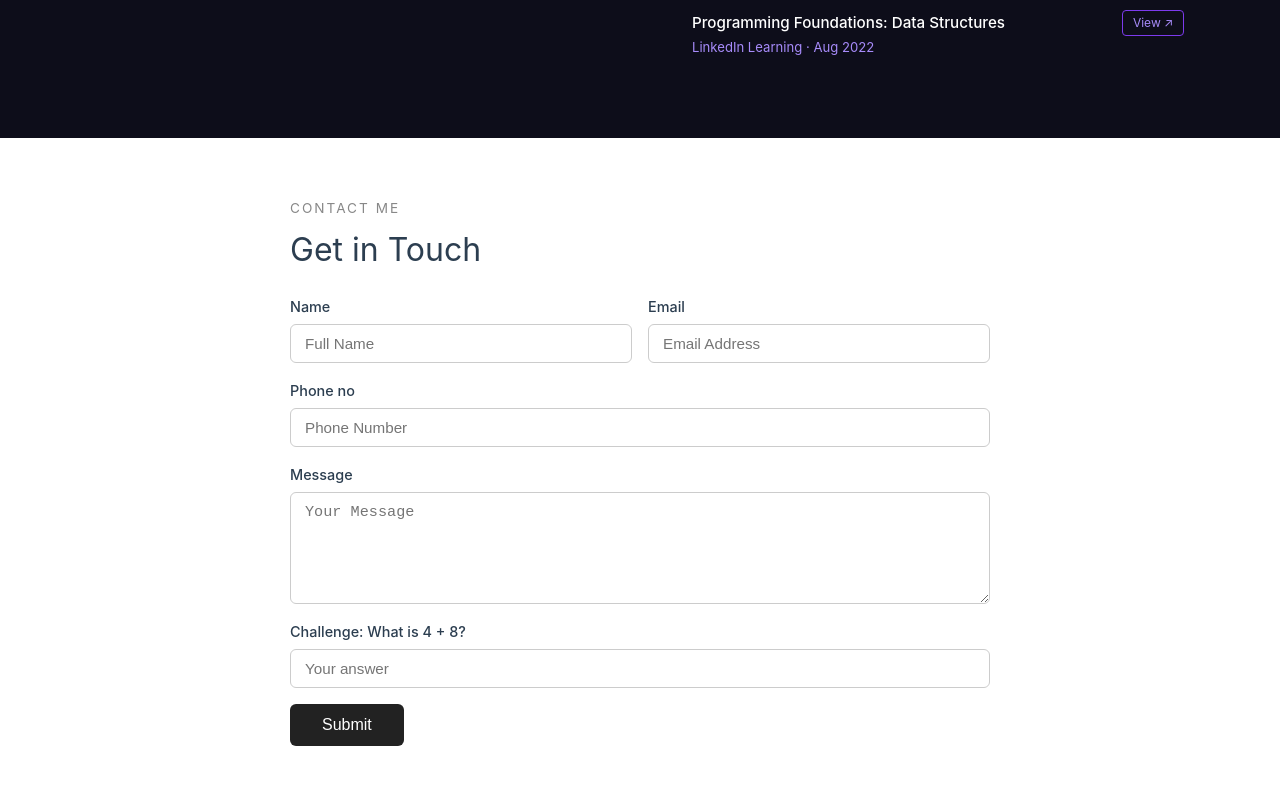
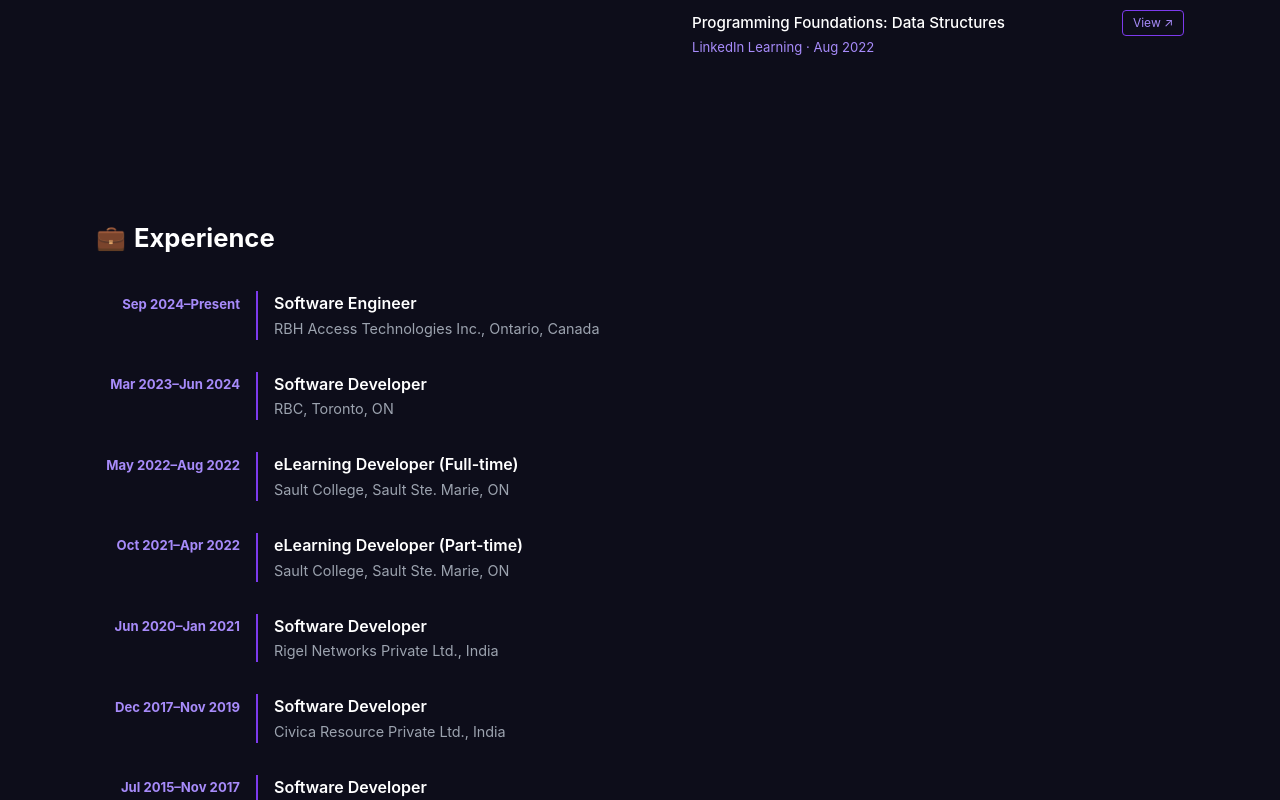
Before and after one commit to vaibhavi20042345/Portfolio, a Vue app: page / in a window 1280 px wide. Shown: the part 1320-2120 px from the top of the page. Built offline with nearby package versions, Linux system fonts and the light colour scheme.

Commit message:
Experience

```diff
--- a/src/App.vue
+++ b/src/App.vue
@@ -5,6 +5,7 @@ import TheWelcome from './components/TheWelcome.vue'
 import Home from './components/Home.vue'
 import Connect from './components/Contact.vue';
 import Education from './components/Education.vue';
+import Experience from './components/Experience.vue';
 </script>
 
 <template>
@@ -20,6 +21,7 @@ import Education from './components/Education.vue';
   <main>
     <Home />
     <Education/>
+    <Experience/>
     <Connect/>
   </main>
 </template>
--- /dev/null
+++ b/src/components/Experience.vue
@@ -0,0 +1,95 @@
+<script setup lang="ts">
+const experience = [
+  { period: 'Sep 2024–Present', role: 'Software Engineer', company: 'RBH Access Technologies Inc., Ontario, Canada' },
+  { period: 'Mar 2023–Jun 2024', role: 'Software Developer', company: 'RBC, Toronto, ON' },
+  { period: 'May 2022–Aug 2022', role: 'eLearning Developer (Full-time)', company: 'Sault College, Sault Ste. Marie, ON' },
+  { period: 'Oct 2021–Apr 2022', role: 'eLearning Developer (Part-time)', company: 'Sault College, Sault Ste. Marie, ON' },
+  { period: 'Jun 2020–Jan 2021', role: 'Software Developer', company: 'Rigel Networks Private Ltd., India' },
+  { period: 'Dec 2017–Nov 2019', role: 'Software Developer', company: 'Civica Resource Private Ltd., India' },
+  { period: 'Jul 2015–Nov 2017', role: 'Software Developer', company: 'Yukon Technologies PVT Ltd., India' },
+]
+</script>
+
+<template>
+  <section class="experience" id="experience">
+    <h2 class="section-title"><span class="icon">💼</span> Experience</h2>
+    <div class="timeline">
+      <div class="timeline-item" v-for="item in experience" :key="item.period">
+        <div class="timeline-year">{{ item.period }}</div>
+        <div class="timeline-content">
+          <p class="role">{{ item.role }}</p>
+          <p class="company">{{ item.company }}</p>
+        </div>
+      </div>
+    </div>
+  </section>
+</template>
+
+<style scoped>
+.experience {
+  background: #0d0d1a;
+  padding: 5rem 6rem;
+}
+
+.section-title {
+  font-size: 1.6rem;
+  font-weight: 700;
+  color: #ffffff;
+  margin-bottom: 2rem;
+  display: flex;
+  align-items: center;
+  gap: 0.5rem;
+}
+
+.icon {
+  font-size: 1.5rem;
+}
+
+.timeline {
+  display: flex;
+  flex-direction: column;
+  gap: 2rem;
+}
+
+.timeline-item {
+  display: flex;
+  align-items: flex-start;
+  gap: 1rem;
+}
+
+.timeline-year {
+  min-width: 9rem;
+  font-size: 0.82rem;
+  font-weight: 700;
+  color: #a78bfa;
+  padding-top: 0.15rem;
+  text-align: right;
+  flex-shrink: 0;
+}
+
+.timeline-content {
+  border-left: 2px solid #7c3aed;
+  padding-left: 1rem;
+}
+
+.role {
+  font-size: 1rem;
+  font-weight: 600;
+  color: #ffffff;
+}
+
+.company {
+  font-size: 0.9rem;
+  color: #9ca3af;
+}
+
+@media (max-width: 768px) {
+  .experience {
+    padding: 3rem 1.25rem;
+  }
+  .timeline-year {
+    min-width: 6rem;
+    font-size: 0.75rem;
+  }
+}
+</style>
--- a/src/components/Home.vue
+++ b/src/components/Home.vue
@@ -1,7 +1,7 @@
 <script setup lang="ts">
 import mainImg from '@/assets/mainImg.png'
 const title = "Full Stack .NET Developer 🚀 | Angular 🅰️ | React ⚛️ | Vue 🟢 | Web API 🌐 | Mobile App Builder 📱 | AI Learner 🤖"
-const desc = "Passionate Full Stack Developer with 8+ years of experience building scalable, enterprise-grade applications. Specializing in ASP.NET Core, Web API, SQL Server, and Angular — with experience in mobile development and a growing focus on AI & Machine Learning. Let's connect and build something amazing together! 🚀"
+const desc = "Passionate Full Stack Developer with 8+ years of experience building scalable, enterprise-grade applications. Specializing in ASP.NET Core, Web API, SQL Server, Angular, React and Vue Js — with experience in mobile development and a growing focus on AI & Machine Learning. Let's connect and build something amazing together! 🚀"
 </script>
 
 <template>
--- a/src/components/NavBar.vue
+++ b/src/components/NavBar.vue
@@ -2,9 +2,10 @@
 import { ref } from 'vue'
 const links = [
   { label: 'Home', href: '#home' },
-  { label: 'About', href: '#about' },
+  // { label: 'About', href: '#about' },
   { label: 'Education', href: '#education' },
-  { label: 'Projects', href: '#projects' },
+  { label: 'Experience', href: '#experience' },
+  // { label: 'Projects', href: '#projects' },
   { label: 'Contact', href: '#contact' },
 ]
 const menuOpen = ref(false)
```
